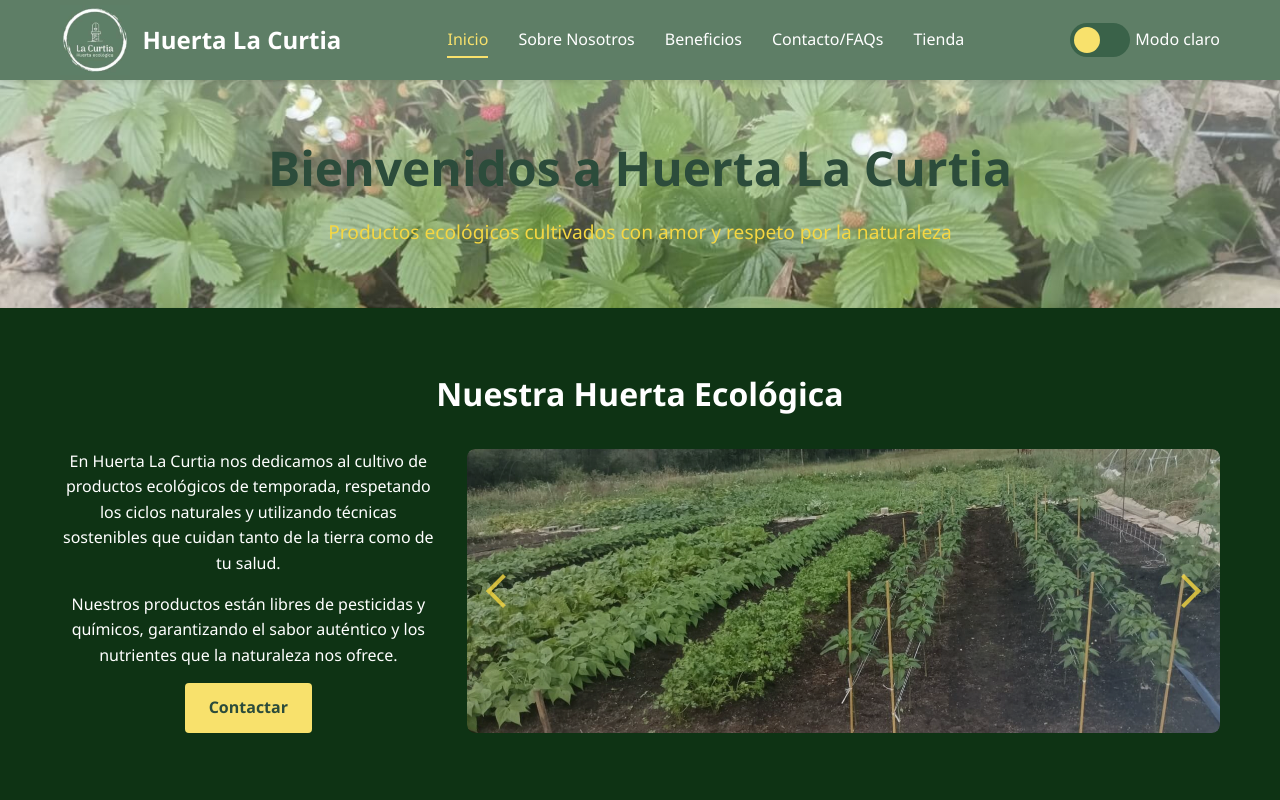
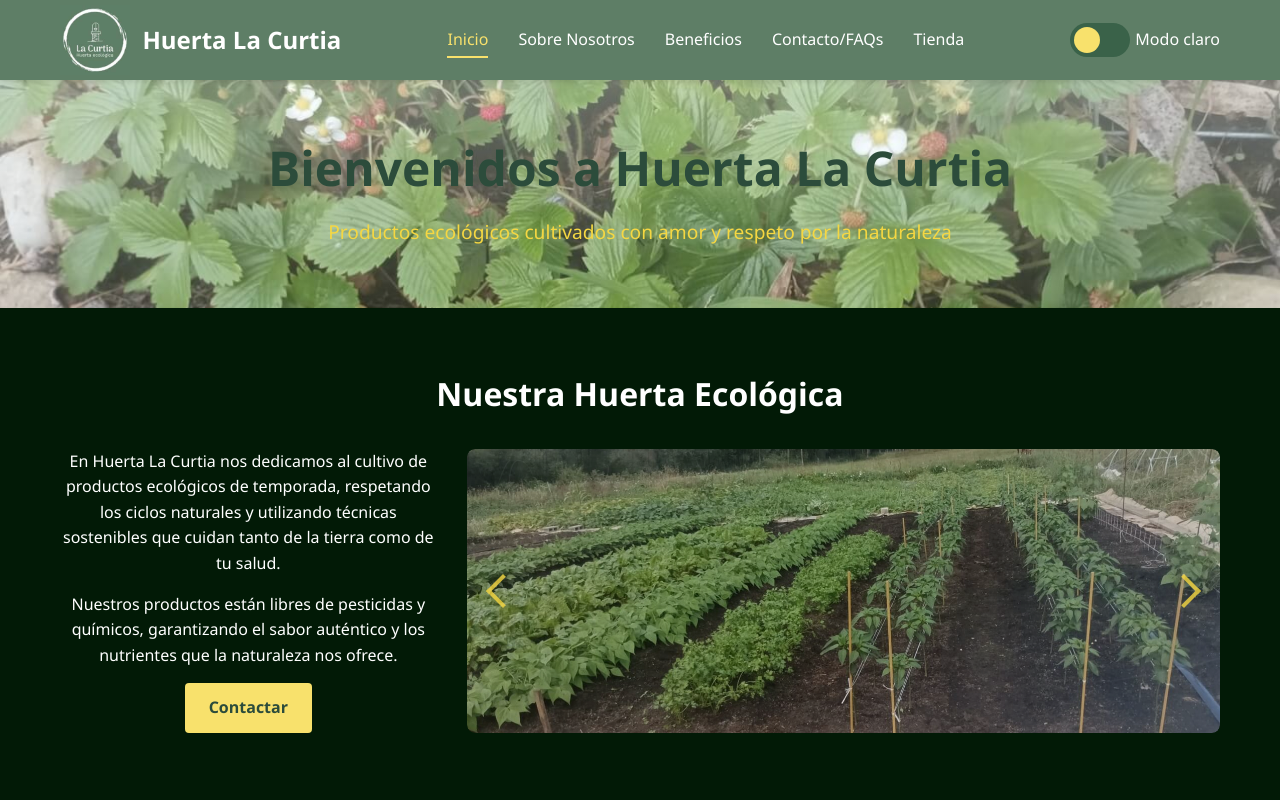
Before and after one commit to kilofafeure/HLC, an Angular app: page /inicio in a window 1280 px wide. Shown: the top 800 px of the page. Built offline with nearby package versions, Linux system fonts and the light colour scheme.

Commit message:
mejora colores

```diff
--- a/src/styles.css
+++ b/src/styles.css
@@ -1,6 +1,6 @@
 /* Colores de la marca */
 :root {
-  --body-bg: #0e3314;
+  --body-bg: #021a06;
   --primary: #5e7e66;
   --primary-dark: #2c4c3b;
   --primary-hover: #3a6249;
@@ -10,7 +10,7 @@
   --white: #fff;
   --warning: #ff6b6b;
   --checkbox-button:#f8e16c;
-  --checkbox-selected: #3a6249;
+  --checkbox-selected: #777;
   --checkbox-not-selected:#3a6249;
   --text-color-black: white;
   --text-color-h2: white;
@@ -27,7 +27,7 @@ html[data-theme='light'] {
   --white: #fff;
   --warning: #ff6b6b;
   --checkbox-button:#f8e16c;
-  --checkbox-selected: #3a6249;
+  --checkbox-selected: #777;
   --checkbox-not-selected:#3a6249;
   --text-color-black: black;
   --text-color-h2: #2c4c3b;
```
